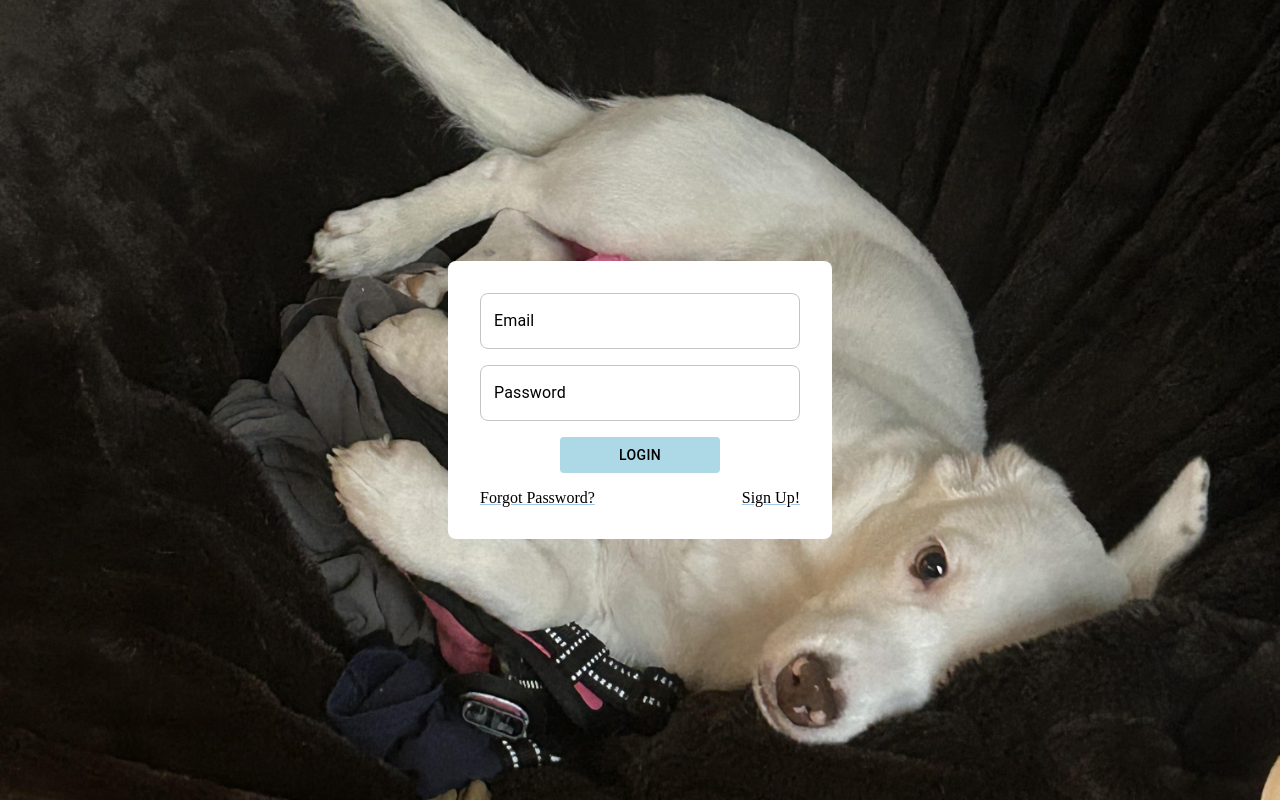
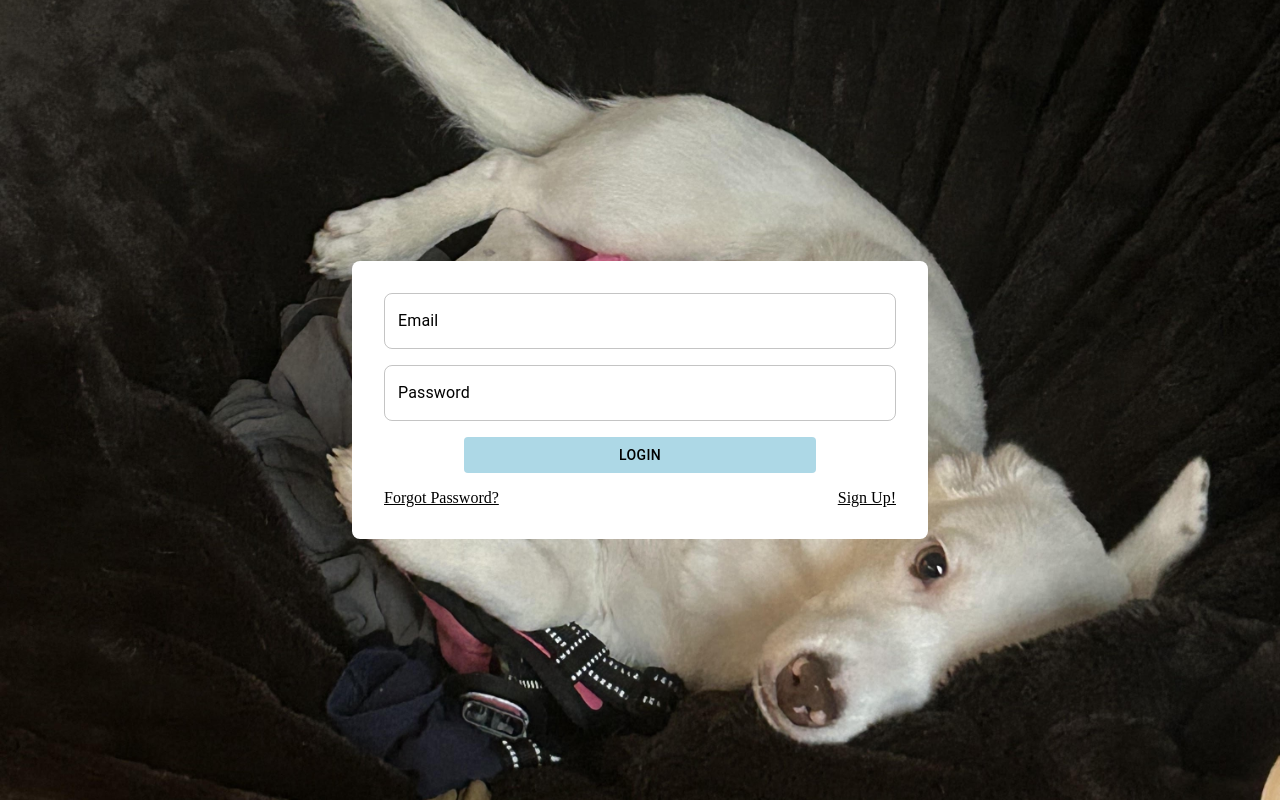
Before and after one commit to jasrhoyt/pos-admin-front-end, a React (Vite) app: page / in a window 1280 px wide. Built offline with nearby package versions, Linux system fonts and the light colour scheme.

Commit message:
more login styling, width of stack

```diff
--- a/src/pages/Login.tsx
+++ b/src/pages/Login.tsx
@@ -31,7 +31,7 @@ export const Login = () => {
                         alignItems: 'center',
                     }}
                 >
-                    <Stack spacing={2} sx={{ backgroundColor: "white", width: '25%', padding: "2rem", borderRadius: 2 }}>
+                    <Stack spacing={2} sx={{ backgroundColor: "white", width: { sm: "70%", lg: "40%", xl: '25%'}, padding: "2rem", borderRadius: "8px" }}>
                         <TextField
                             onChange={(e) => setEmail(e.target.value)}
                             label="Email"
--- a/src/themes/LoginTheme.tsx
+++ b/src/themes/LoginTheme.tsx
@@ -38,7 +38,9 @@ export const LoginTheme = createTheme({
             defaultProps: {
                 sx: {
                     color: 'black',
-                    cursor: 'pointer'
+                    cursor: 'pointer',
+                    textDecoration: 'underline',
+                    textDecorationColor: 'currentColor',
                 },
             }
         }
```
